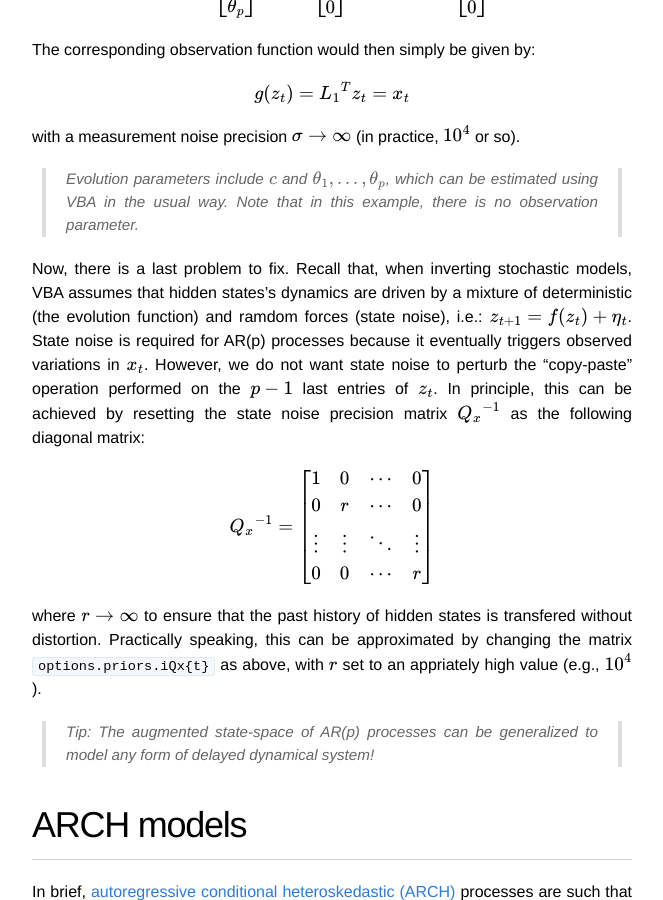
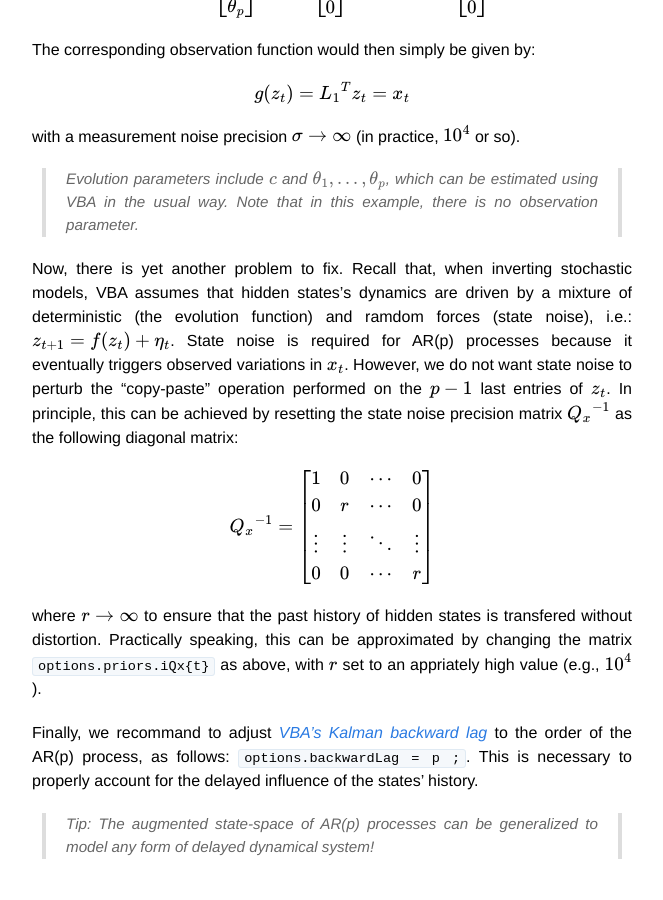
Before and after one commit to MBB-team/VBA-toolbox, a Jekyll site: the page built from _wiki/generativeModels.md, in a window 1280 px wide and 900 px high, scrolled down 2553 px. Shown: the whole window, without its empty margins (308-971 px from the left). Built offline with Jekyll 4.4.1, drawn with Linux system fonts in a browser that asks for light colours; nearby versions of some CDN libraries; formulas are drawn with MathJax 3.

Commit message:
Update generativeModels.md

```diff
--- a/_wiki/generativeModels.md
+++ b/_wiki/generativeModels.md
@@ -59,11 +59,13 @@ with a measurement noise precision $$\sigma \rightarrow \infty$$  (in practice,
 
 > Evolution parameters include $$c$$ and $$\theta_1,...,\theta_p$$, which can be estimated using VBA in the usual way. Note that in this example, there is no observation parameter.
 
-Now, there is a last problem to fix. Recall that, when inverting stochastic models, VBA assumes that hidden states's dynamics are driven by a mixture of deterministic (the evolution function) and ramdom forces (state noise), i.e.: $$z_{t+1} = f(z_t) + \eta_t$$. State noise is required for AR(p) processes because it eventually triggers observed variations in $$x_t$$. However, we do not want state noise to perturb the "copy-paste" operation performed on the $$p-1$$ last entries of $$z_t$$. In principle, this can be achieved by resetting the state noise precision matrix $${Q_x}^{-1}$$ as the following diagonal matrix:
+Now, there is yet another problem to fix. Recall that, when inverting stochastic models, VBA assumes that hidden states's dynamics are driven by a mixture of deterministic (the evolution function) and ramdom forces (state noise), i.e.: $$z_{t+1} = f(z_t) + \eta_t$$. State noise is required for AR(p) processes because it eventually triggers observed variations in $$x_t$$. However, we do not want state noise to perturb the "copy-paste" operation performed on the $$p-1$$ last entries of $$z_t$$. In principle, this can be achieved by resetting the state noise precision matrix $${Q_x}^{-1}$$ as the following diagonal matrix:
 
 $$ {Q_x}^{-1} = \left[\begin{array}{cccc} 1 & 0 & \cdots & 0 \\ 0 & r & \cdots & 0 \\ \vdots & \vdots & \ddots & \vdots \\ 0 & 0 & \cdots & r  \end{array}\right] $$
 
 where $$r \rightarrow \infty $$ to ensure that the past history of hidden states is transfered without distortion. Practically speaking, this can be approximated by changing the matrix `options.priors.iQx{t}` as above, with $$r$$ set to an appriately high value (e.g., $$10^4$$).
+
+Finally, we recommand to adjust *[VBA's Kalman backward lag]({{ site.baseurl }}/wiki/Controlling-the-inversion-using-VBA-options/#controlling-the-lagged-kalman-forward-pass)* to the order of the AR(p) process, as follows: `options.backwardLag = p ;`. This is necessary to properly account for the delayed influence of the states' history.
 
 > Tip: The augmented state-space of AR(p) processes can be generalized to model any form of delayed dynamical system!
 
```
